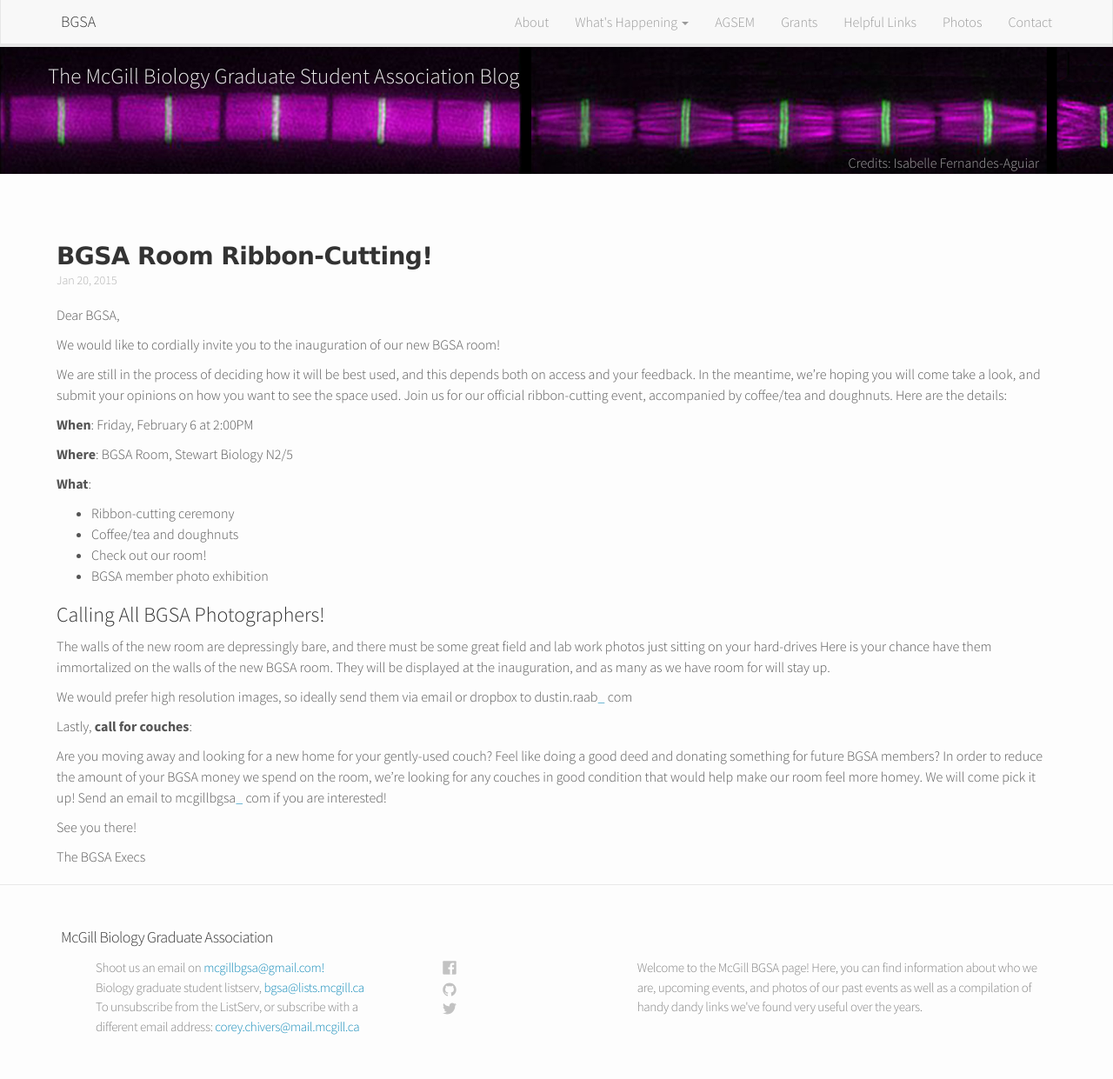
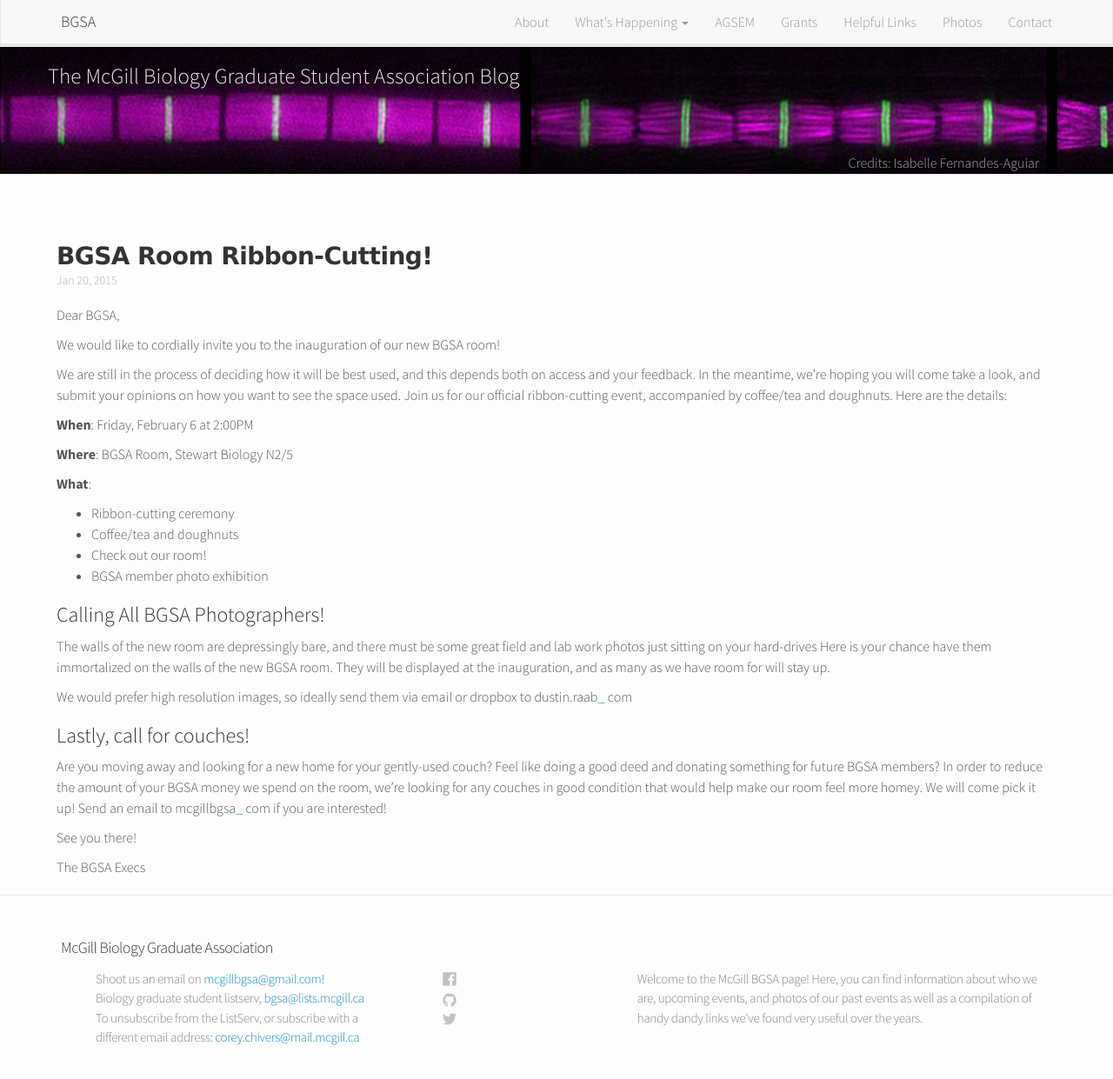
Before and after one commit to McGillBGSA/McGillBGSA.github.io, a Jekyll site: the page built from _posts/2015-01-20-ribbon-cutting.md, in a window 1280 px wide and 1260 px high. Shown: the top 1241 px of the window at 87% size. Built offline with Jekyll 4.4.1, drawn with Linux system fonts in a browser that asks for light colours; nearby versions of some CDN libraries.

```diff
--- a/_posts/2015-01-20-ribbon-cutting.md
+++ b/_posts/2015-01-20-ribbon-cutting.md
@@ -29,7 +29,7 @@ The walls of the new room are depressingly bare, and there must be some great fi
 We would prefer high resolution images, so ideally send them via email or dropbox to dustin.raab[_] [1] com
 
 
-Lastly, **call for couches**:
+## Lastly, call for couches!
 
 Are you moving away and looking for a new home for your gently-used couch? Feel like doing a good deed and donating something for future BGSA members?  In order to reduce the amount of your BGSA money we spend on the room, we're looking for any couches in good condition that would help make our room feel more homey.  We will come pick it up! Send an email to mcgillbgsa[_] [1] com if you are interested!
 
```
